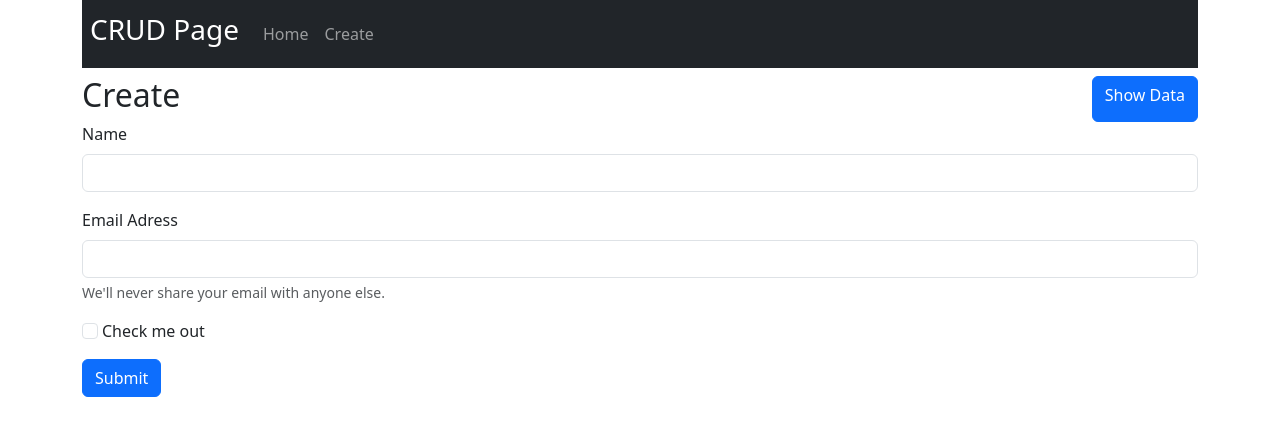
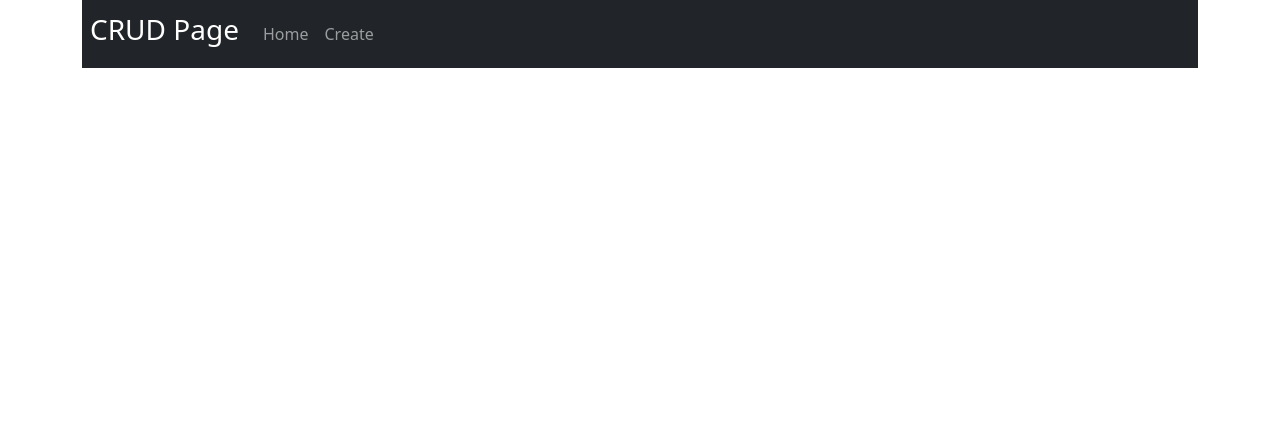
Before and after one commit to RahulWhiztekcorp/deploy-app-2023, a React (Create React App) app: page / in a window 1280 px wide. Shown: the top 436 px of the page. Built offline with nearby package versions, Linux system fonts and the light colour scheme.

Commit message:
initial commit

```diff
--- a/package.json
+++ b/package.json
@@ -1,5 +1,6 @@
 {
   "name": "crud-app",
+  "homepage": "https://RahulWhiztekcorp.github.io/deploy-app-2023",
   "version": "0.1.0",
   "private": false,
   "dependencies": {
@@ -16,9 +17,9 @@
     "web-vitals": "^2.1.4"
   },
   "scripts": {
+    "start": "react-scripts start",
     "predeploy": "npm run build",
     "deploy": "gh-pages -d build",
-    "start": "react-scripts start",
     "build": "react-scripts build",
     "test": "react-scripts test",
     "eject": "react-scripts eject"
--- a/src/App.js
+++ b/src/App.js
@@ -16,7 +16,7 @@ function App() {
       <NavBar/>
       <div className="mt-2">
         <Routes>
-            <Route exact path="/" element={<Create />}/>
+            <Route exact path="/Create" element={<Create />}/>
             <Route path="/read" element={<Read />}/>
             <Route path="/update" element={<Update />}/>
         </Routes>
```
